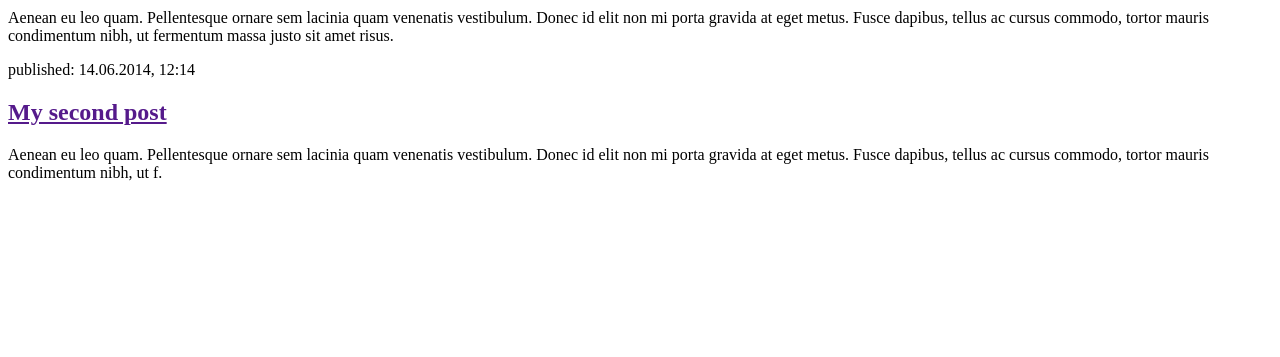
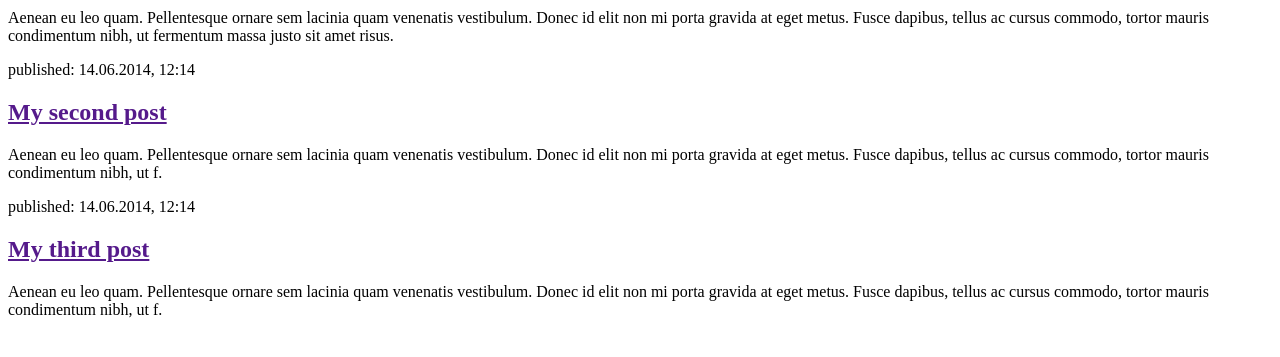
Before and after one commit to markwickramasinghe/my-first-blog, a Django app: page / in a window 1280 px wide. Shown: the part 142-499 px from the top of the page. Run offline with Django 3.2, Linux system fonts and the light colour scheme.

Commit message:
changed files around

```diff
--- a/blog/Templates/blog/post_list.html
+++ b/blog/Templates/blog/post_list.html
@@ -18,5 +18,11 @@
             <h2><a href="">My second post</a></h2>
             <p>Aenean eu leo quam. Pellentesque ornare sem lacinia quam venenatis vestibulum. Donec id elit non mi porta gravida at eget metus. Fusce dapibus, tellus ac cursus commodo, tortor mauris condimentum nibh, ut f.</p>
         </div>
+
+		 <div>
+            <p>published: 14.06.2014, 12:14</p>
+            <h2><a href="">My third post</a></h2>
+            <p>Aenean eu leo quam. Pellentesque ornare sem lacinia quam venenatis vestibulum. Donec id elit non mi porta gravida at eget metus. Fusce dapibus, tellus ac cursus commodo, tortor mauris condimentum nibh, ut f.</p>
+        </div>
     </body>
 </html>
```
